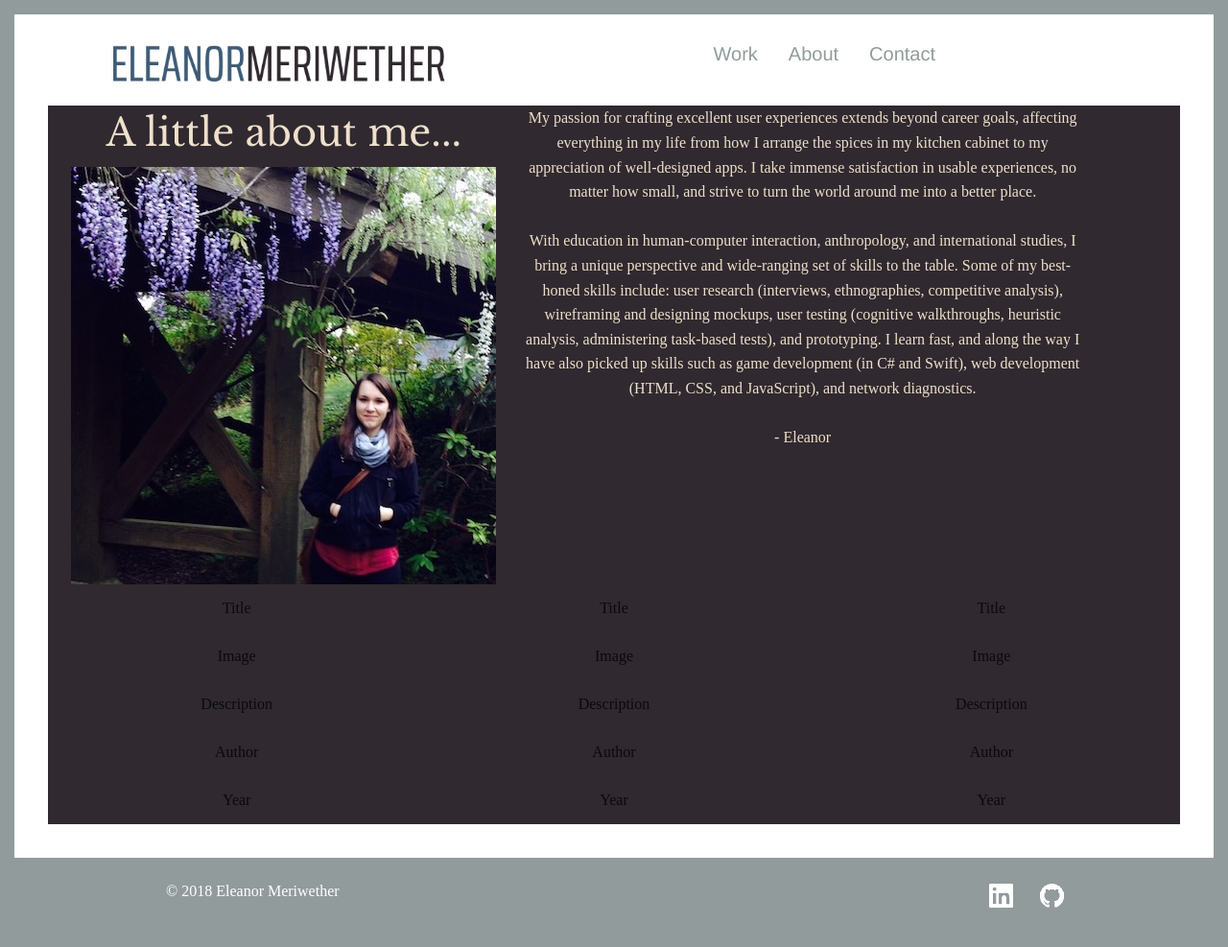
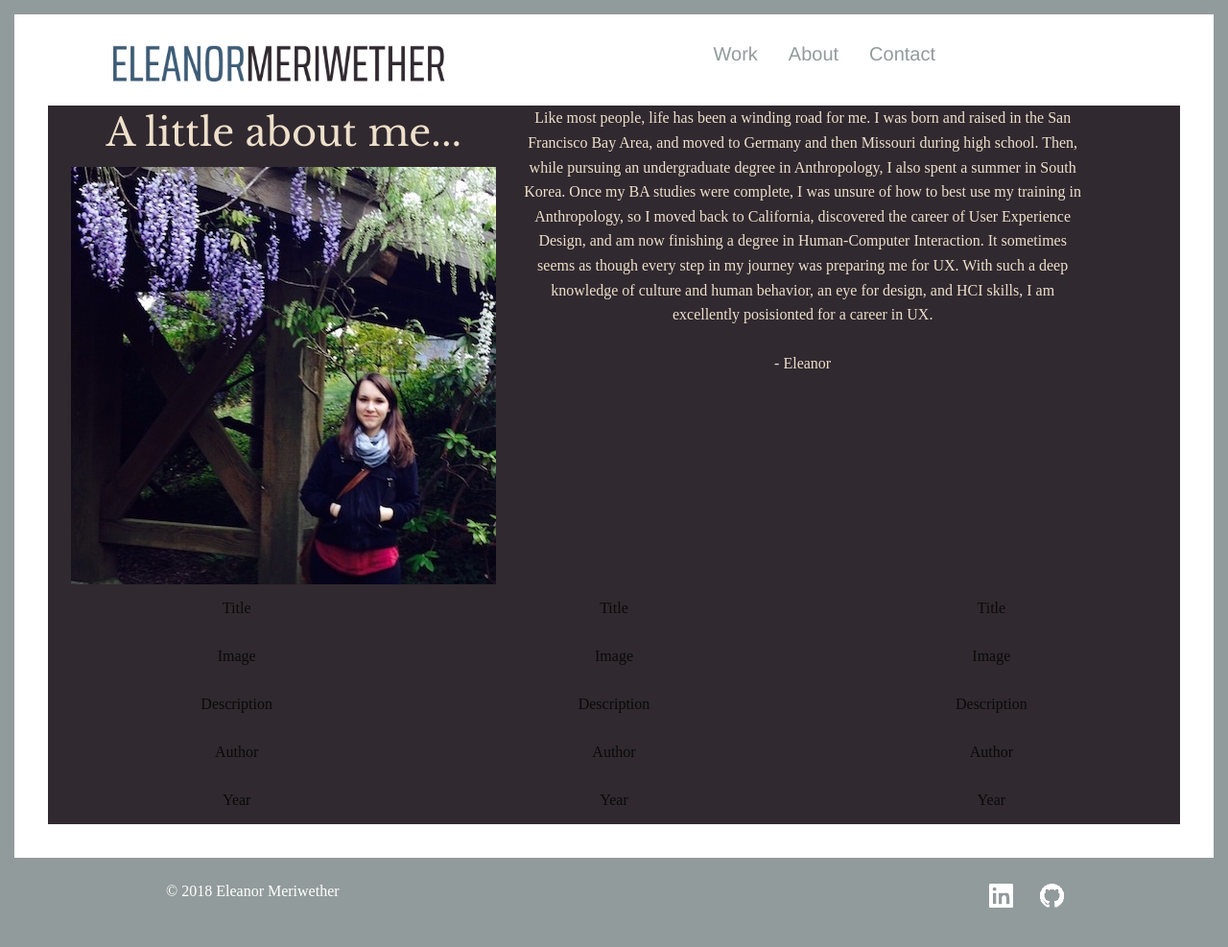
Before and after one commit to emeriwether/emeriwether.github.io, a Jekyll site: the page built from about.html, in a window 1280 px wide. Shown: the whole page at 96% size. Built offline with Jekyll 4.4.1, drawn with Linux system fonts in a browser that asks for light colours; some web fonts are replaced.

Commit message:
replaced about me main text with old version

```diff
--- a/about.html
+++ b/about.html
@@ -9,7 +9,7 @@ layout: default
                             <img src="/img/about/Eleanor.jpg" alt="Eleanor" id="Eleanor">
                         </div>
                         <div class="medium-6 cell" id="aboutMeText">
-                                    <p>My passion for crafting excellent user experiences extends beyond career goals, affecting everything in my life from how I arrange the spices in my kitchen cabinet to my appreciation of well-designed apps. I take immense satisfaction in usable experiences, no matter how small, and strive to turn the world around me into a better place. <br><br>With education in human-computer interaction, anthropology, and international studies, I bring a unique perspective and wide-ranging set of skills to the table. Some of my best-honed skills include: user research (interviews, ethnographies, competitive analysis), wireframing and designing mockups, user testing (cognitive walkthroughs, heuristic analysis, administering task-based tests), and prototyping. I learn fast, and along the way I have also picked up skills such as game development (in C# and Swift), web development (HTML, CSS, and JavaScript), and network diagnostics.<br><br>- Eleanor</p>
+                                    <p>Like most people, life has been a winding road for me. I was born and raised in the San Francisco Bay Area, and moved to Germany and then Missouri during high school. Then, while pursuing an undergraduate degree in Anthropology, I also spent a summer in South Korea. Once my BA studies were complete, I was unsure of how to best use my training in Anthropology, so I moved back to California, discovered the career of User Experience Design, and am now finishing a degree in Human-Computer Interaction. It sometimes seems as though every step in my journey was preparing me for UX. With such a deep knowledge of culture and human behavior, an eye for design, and HCI skills, I am excellently posisionted for a career in UX. <br><br>- Eleanor</p>
                         </div>
 
                         <div class="cell">
```
